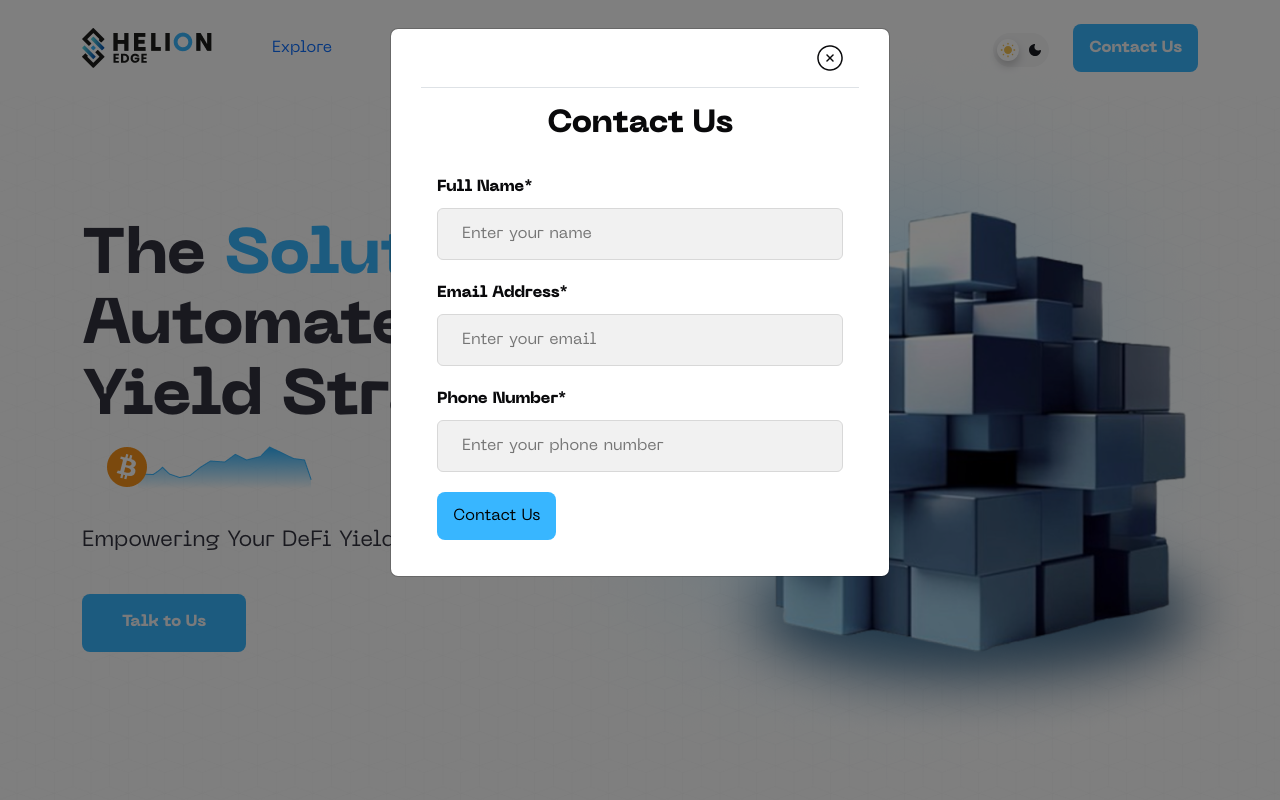
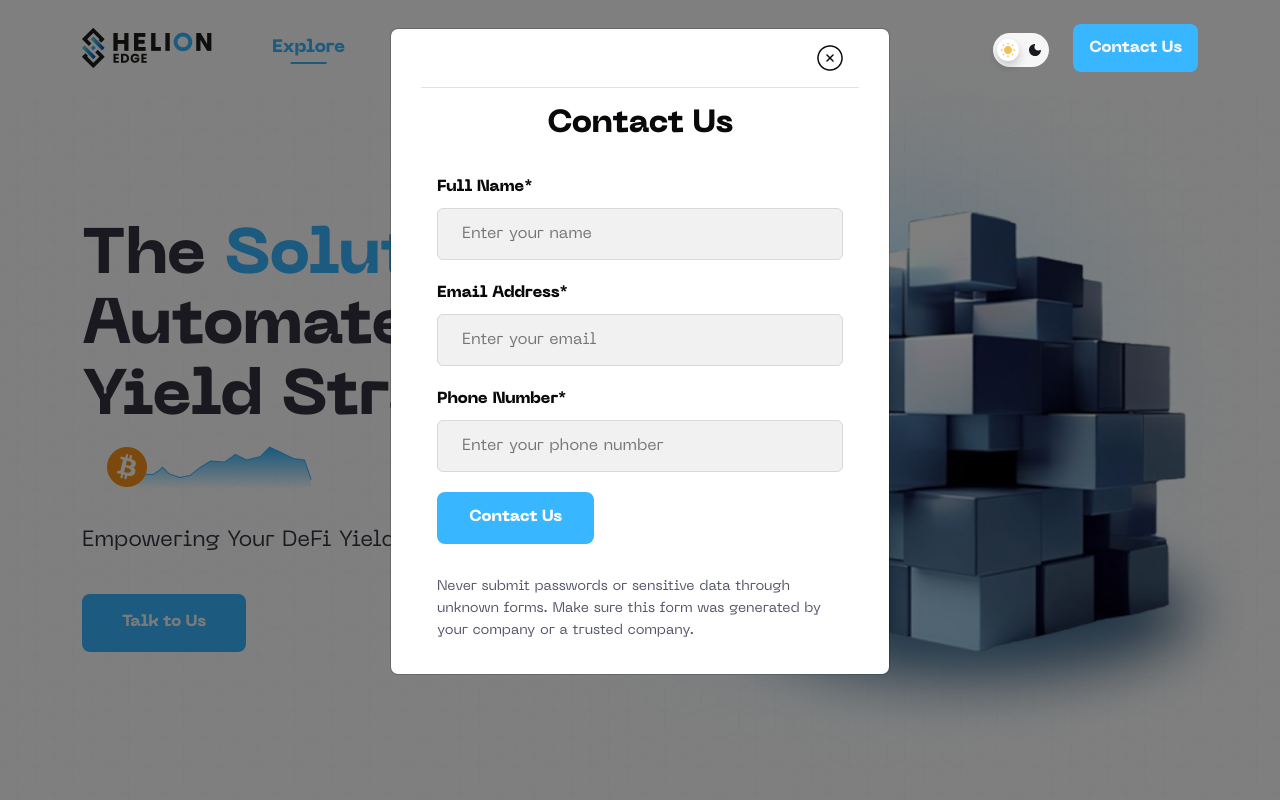
Before and after one commit to mahfuz091/helion, a Next.js app: page / in a window 1280 px wide. Both pictures are taken after a click on the button "Contact Us". Shown: the top 800 px of the page. Built offline with nearby package versions, Linux system fonts and the light colour scheme.

Commit message:
fixed bug

```diff
--- a/src/Components/Header/Header.jsx
+++ b/src/Components/Header/Header.jsx
@@ -7,6 +7,7 @@ import { RxHamburgerMenu } from "react-icons/rx";
 import light_logo from "../../app/assets/images/footer_logo.png";
 import { ThemeContext } from "@/ThemeProvider/ThemeProvider";
 import close from "../../app/assets/images/close.png";
+import Link from "next/link";
 
 const Header = () => {
   const [show, setShow] = useState(false);
@@ -25,13 +26,17 @@ const Header = () => {
       <Container>
         <div className='d-flex align-items-center gap-60'>
           {theme === "dark" ? (
+            <Link href='/'>
               <img
                 style={{ width: "130px" }}
                 src={light_logo.src}
                 alt='main_logo'
               />
+            </Link>
           ) : (
+            <Link href='/'>
               <img src={main_logo.src} alt='main_logo' />
+            </Link>
           )}
           {/* <img src={main_logo.src} alt='main_logo' /> */}
           <ul className='main_menu d-none d-lg-block'>
@@ -107,6 +112,11 @@ const Header = () => {
                 <input className='thm_btn' type='submit' value='Contact Us' />
               </div>
             </form>
+            <p className='desc'>
+              Never submit passwords or sensitive data through unknown forms.
+              Make sure this form was generated by your company or a trusted
+              company.
+            </p>
           </Modal.Body>
         </Modal>
       </Container>
--- a/src/ThemeProvider/ThemeProvider.jsx
+++ b/src/ThemeProvider/ThemeProvider.jsx
@@ -3,15 +3,21 @@ import React, { createContext, useState, useEffect } from "react";
 
 export const ThemeContext = createContext(null);
 const ThemeProvider = ({ children }) => {
-  const [theme, setTheme] = useState(null);
-
+  const [theme, setTheme] = useState(() => {
+    // Get initial theme from localStorage or default to 'light'
+    return localStorage.getItem("theme") || "light";
+  });
   useEffect(() => {
-    // Check if window and localStorage are available
-    if (typeof window !== "undefined" && localStorage) {
-      const themeLocal = localStorage.getItem("theme");
-      setTheme(themeLocal);
+    if (theme === "dark") {
+      document.documentElement.classList.add("dark");
+      document.documentElement.classList.remove("light");
+      localStorage.setItem("theme", "dark");
+    } else {
+      document.documentElement.classList.remove("dark");
+      document.documentElement.classList.add("light");
+      localStorage.setItem("theme", "light");
     }
-  }, []);
+  }, [theme]);
 
   const themeInfo = {
     theme,
--- a/src/app/globals.css
+++ b/src/app/globals.css
@@ -17,6 +17,9 @@ a {
 .our_vault .vault_row.row {
   --bs-gutter-y: 1.5rem !important;
 }
+input:focus {
+  outline: none;
+}
 
 .thm_btn {
   display: flex;
@@ -27,6 +30,15 @@ a {
   border-radius: 8px;
   background: var(--Primary-Color-400-Main, #38b6ff);
   border: none;
+
+  cursor: pointer;
+  transition: background-color 0.3s ease, transform 0.3s ease,
+    box-shadow 0.3s ease;
+}
+.thm_btn:hover {
+  background: #1e90ff; /* A slightly darker shade for hover */
+  transform: scale(1.05); /* Slightly enlarges the button */
+  box-shadow: 0 4px 8px rgba(0, 0, 0, 0.2); /* Adds a shadow */
 }
 .thm_btn a {
   color: var(--Text-Colors-100, #f4f5f7);
@@ -60,13 +72,36 @@ a {
 
 .header {
   padding: 24px 0;
+  /* position: relative;
+  z-index: 99999; */
+}
+.header .container .d-flex.align-items-center.gap-4 {
   position: relative;
-  z-index: 999;
+  z-index: 99999;
 }
 .header .container {
   display: flex;
   justify-content: space-between;
   align-items: center;
+}
+.header .main_menu a {
+  color: var(--Primary-Color-400-Main, #38b6ff);
+
+  font-size: 18px;
+  font-style: normal;
+  font-weight: 700;
+  line-height: 120%; /* 21.6px */
+  padding-bottom: 8px;
+  position: relative;
+}
+.header .main_menu a::after {
+  content: "";
+  position: absolute;
+  bottom: 0;
+  left: 50%;
+  transform: translateX(-50%);
+  width: 50%;
+  border-bottom: 2px solid #38b6ff;
 }
 
 /* ----------------
@@ -74,6 +109,8 @@ a {
 ------------------ */
 .modal-dialog {
   max-width: 390px;
+  z-index: 99999999999;
+  position: relative;
 }
 .modal-header {
   border-bottom: none;
@@ -81,9 +118,10 @@ a {
 .modal-content {
   padding: 0 30px;
 }
-.modal-content h4 {
+.modal-content h4,
+.dark .modal-content h4 {
   margin-bottom: 30px;
-  color: var(--Text-Colors-900, #09090b);
+  color: var(--Text-Colors-900, #09090b) !important;
   text-align: center;
 
   /* font-family: "Neue Machina"; */
@@ -116,6 +154,24 @@ a {
 
   width: 100%;
 }
+.modal-dialog .thm_btn {
+  padding: 17px 32px;
+  color: #fff;
+
+  font-size: 16px;
+  font-style: normal;
+  font-weight: 700;
+  line-height: 110%; /* 17.6px */
+}
+.modal-dialog .desc {
+  color: var(--Text-Colors-600, #525468);
+
+  font-size: 14px;
+  font-style: normal;
+  font-weight: 400;
+  line-height: 22px; /* 157.143% */
+  margin-top: 32px;
+}
 
 /*----------------
        banner
@@ -126,6 +182,8 @@ a {
   background-position: center;
   background-repeat: no-repeat;
   background-size: cover;
+  position: relative;
+  z-index: 999;
 }
 
 .banner .banner_content {
@@ -581,6 +639,10 @@ a {
   line-height: 60px; /* 120% */
   margin-bottom: 60px;
 }
+.dark .our_products .container .d-md-flex img:last-child {
+  background: #fff;
+  padding: 8px;
+}
 
 @media (max-width: 767px) {
   .our_products .container {
@@ -657,6 +719,12 @@ a {
   font-weight: 400;
   line-height: 32px; /* 177.778% */
 }
+.footer ul li:hover a {
+  color: #d8d8d8;
+}
+.dark .footer ul li:hover a {
+  color: #d8d8d8 !important;
+}
 
 .lets_talk_btn {
   padding: 14px 20px;
@@ -673,6 +741,7 @@ a {
   border: 1px solid rgba(255, 255, 255, 0.4);
   background: #1d1d1b;
   padding: 20px;
+  color: #fff;
 }
 
 .footer_line {
--- a/src/app/layout.js
+++ b/src/app/layout.js
@@ -7,8 +7,8 @@ import { NeueMachina } from "@/utils/customFonts";
 import Footer from "@/Components/Footer/Footer";
 
 export const metadata = {
-  title: "Create Next App",
-  description: "Generated by create next app",
+  title: "Helion Edge",
+  description: "Helion Innovault",
 };
 
 export default function RootLayout({ children }) {
```
Also changed, not shown: src/Components/OurVault/OurVault.jsx (+37 -22 lines). Lines whose indentation alone changed are shown as unchanged.
